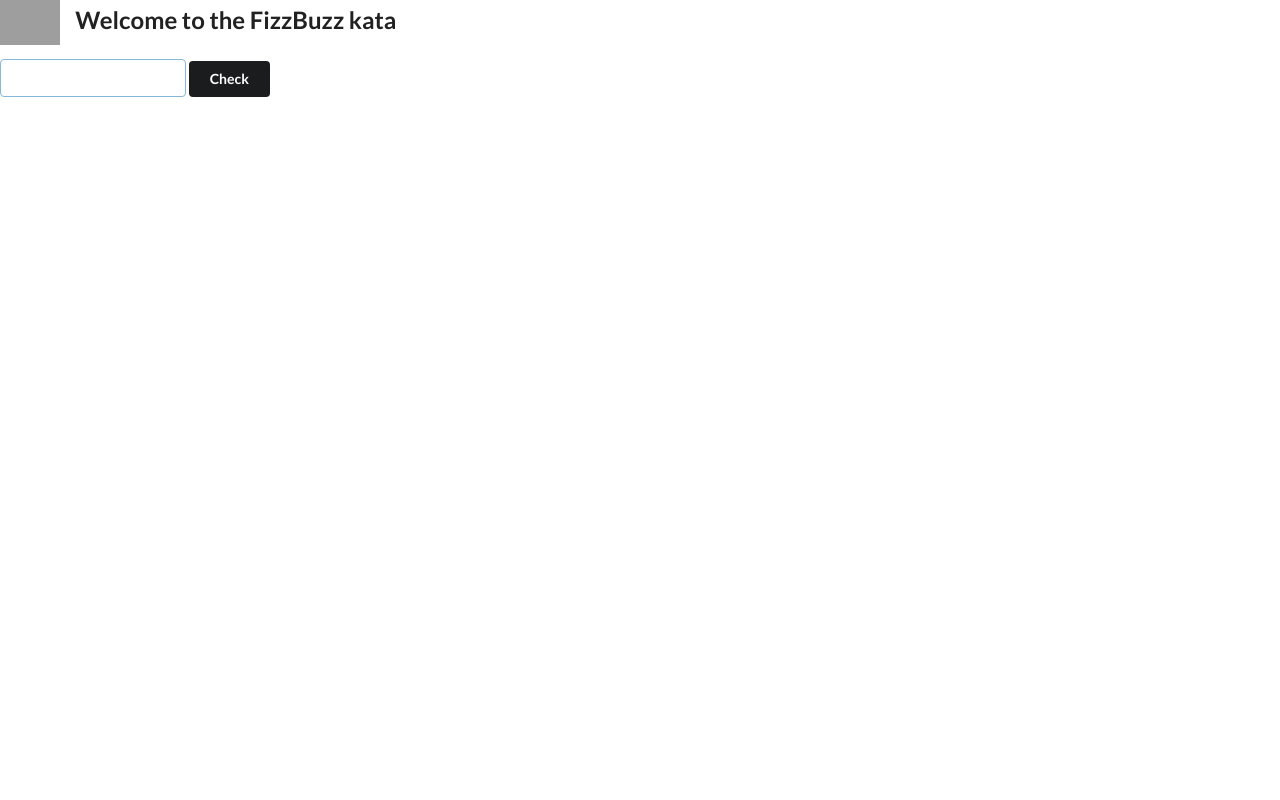
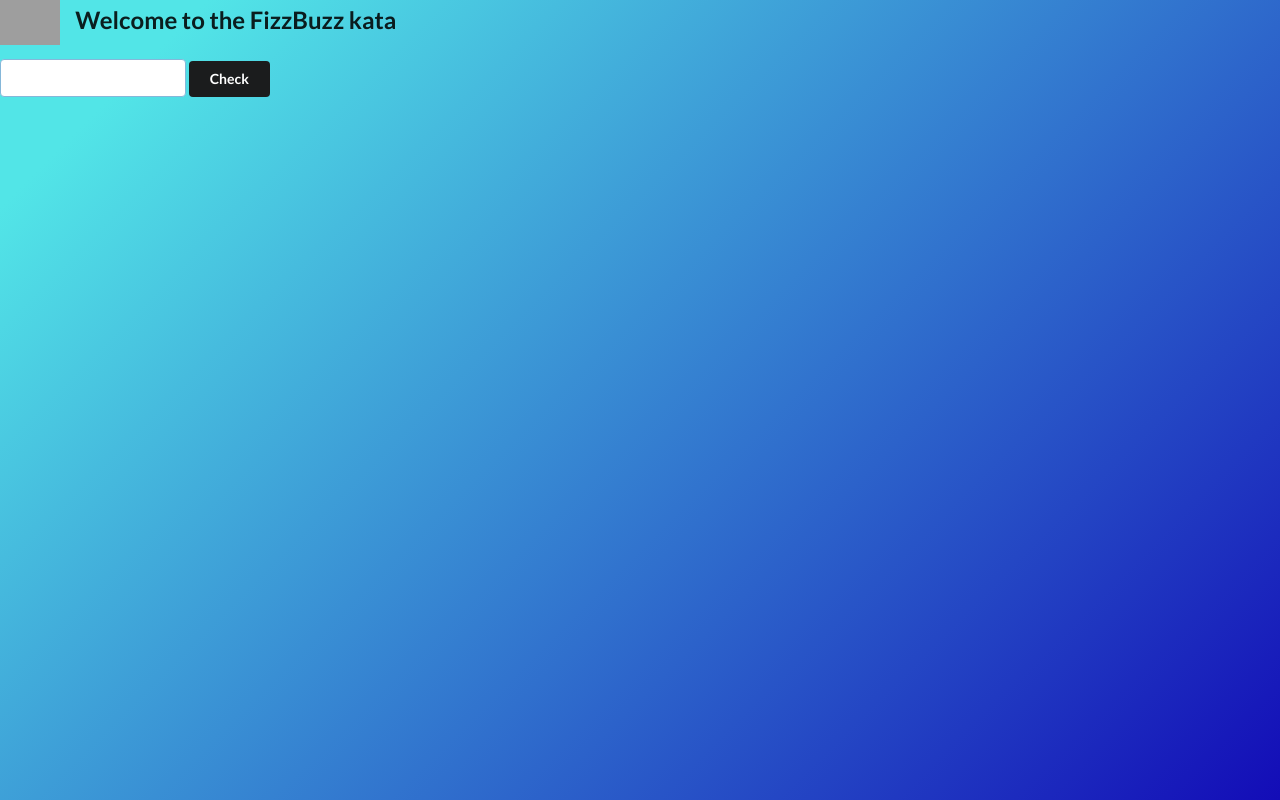
Before and after one commit to clalil/FizzBuzz_JS, a website: page src/index.html in a window 1280 px wide. Drawn offline with nearby package versions, Linux system fonts and the light colour scheme; grey boxes are pictures that could not be loaded.

Commit message:
Add background color, all tests passing

```diff
--- /dev/null
+++ b/src/css/style.css
@@ -0,0 +1,5 @@
+/* General styling */
+
+body {
+    background-image: linear-gradient( 135deg, #52E5E7 10%, #130CB7 100%);
+}
--- a/src/index.html
+++ b/src/index.html
@@ -5,10 +5,11 @@
     <meta name="viewport" content="width=device-width, initial-scale=1.0">
     <meta http-equiv="X-UA-Compatible" content="ie=edge">
     <link rel="stylesheet" href="https://cdnjs.cloudflare.com/ajax/libs/semantic-ui/2.4.1/semantic.min.css">
+    <link rel="stylesheet" href="./css/style.css">
     <title>My FizzBuzz kata using Javascript</title>
 </head>
 <body>
-
+<div id="container">
     <h2 class="ui header">
         <img class="ui image" src="https://semantic-ui.com/images/icons/school.png">
             <div class="content">
@@ -20,6 +21,7 @@
     </div>
     <input type="submit" value="Check" id="button" class="ui secondary button">
     <div id="display_answer"></div>
+</div>
 
     <script src="js/fizzbuzz.js"></script>
 
```
